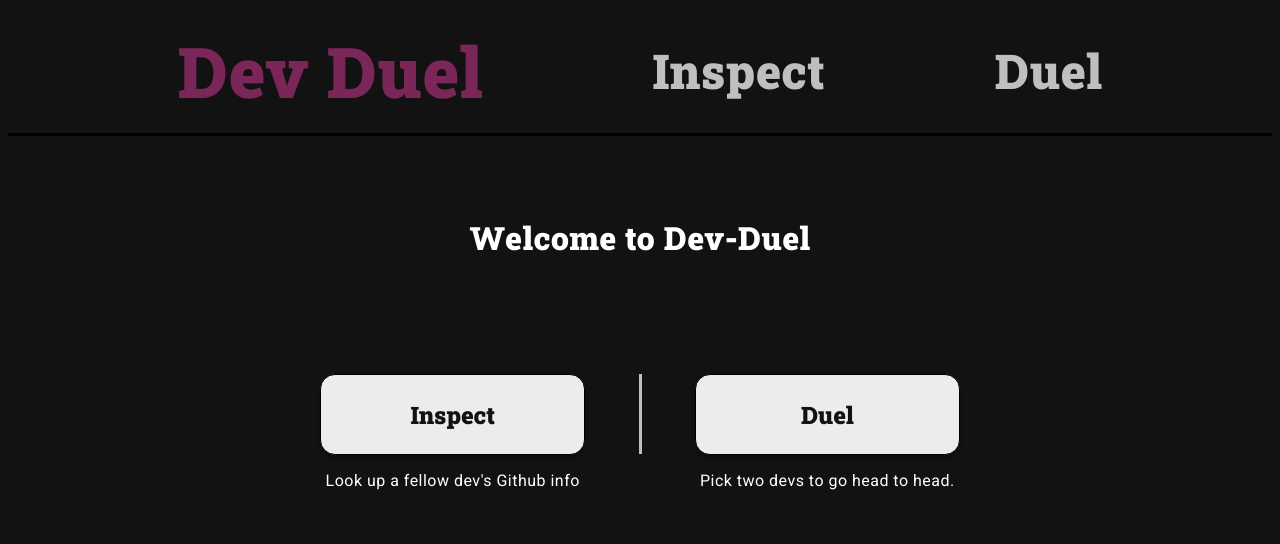
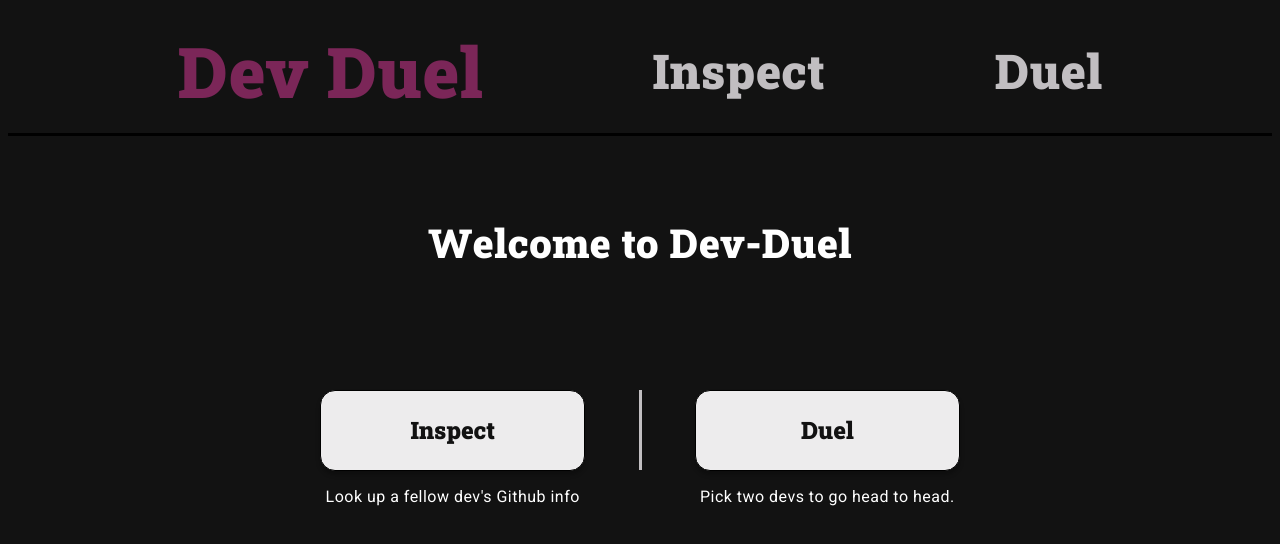
Before and after one commit to chrisfrick/dev-duel, an Angular app in the folder client/: page / in a window 1280 px wide. Shown: the top 544 px of the page. Built offline with nearby package versions, Linux system fonts and the light colour scheme.

Commit message:
change welcome text font size

```diff
--- a/client/src/app/home/home.component.css
+++ b/client/src/app/home/home.component.css
@@ -6,4 +6,5 @@
 
 h1 {
   font-family: "Roboto Slab";
+  font-size: 2.5em;
 }
```
